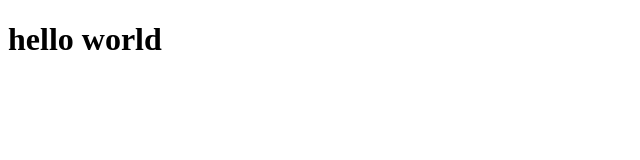
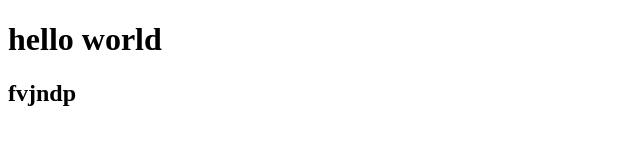
Before and after one commit to Anarqurbanov14/testiki, a plain HTML site: page index.html in a window 1280 px wide. Shown: the whole page, without its empty margins (0-640 px from the left). Drawn offline with Linux system fonts and the light colour scheme.

Commit message:
index.html mode

```diff
--- a/index.html
+++ b/index.html
@@ -8,5 +8,6 @@
   </head>
   <body>
     <h1>hello world</h1>
+    <h2>fvjndp</h2>
   </body>
 </html>
```
